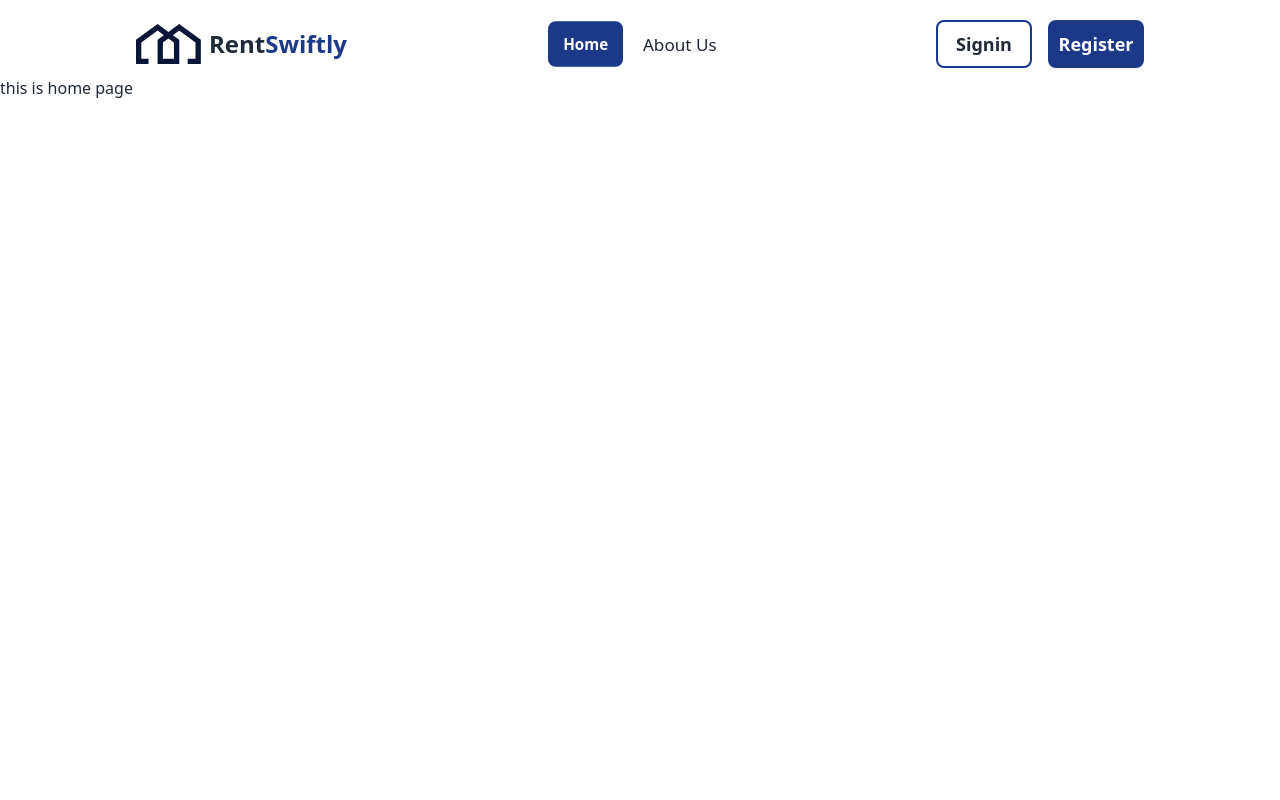
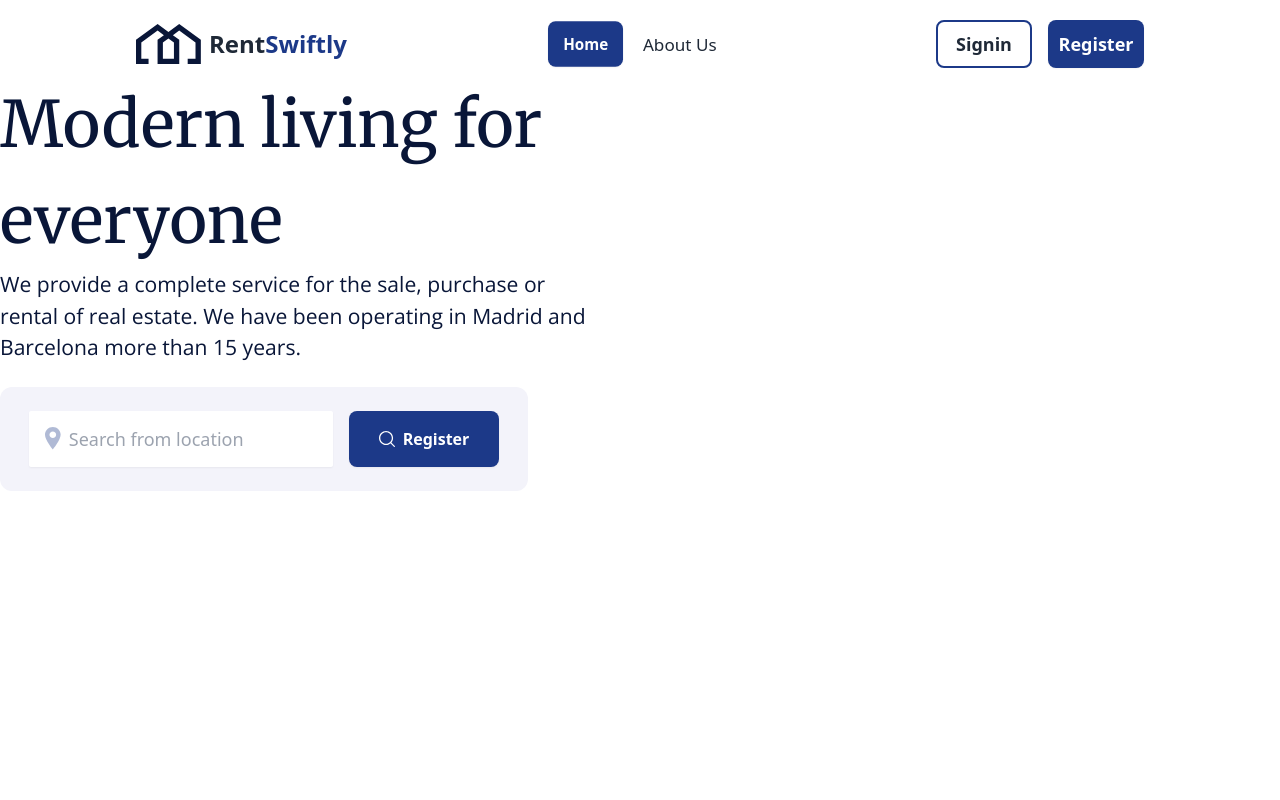
Before and after one commit to alamnahid/RentSwiftly---Renting-Made-Easy, a React (Vite) app: page / in a window 1280 px wide. Shown: the top 800 px of the page. Built offline with nearby package versions, Linux system fonts and the light colour scheme.

Commit message:
add fonts and implement left side contents of the banner in home page

```diff
--- /dev/null
+++ b/src/Pages/Home/Banner/Banner.jsx
@@ -0,0 +1,13 @@
+import BannerContents from "./BannerContents";
+
+const Banner = () => {
+    return (
+        <div>
+            <BannerContents/>
+
+
+        </div>
+    );
+};
+
+export default Banner;
--- /dev/null
+++ b/src/Pages/Home/Banner/BannerContents.jsx
@@ -0,0 +1,26 @@
+import location from "../../../assets/icons/location.svg"
+import searchicon from "../../../assets/icons/search icon.svg"
+
+const BannerContents = () => {
+    return (
+        <div>
+            <h1 className="text-[#091638] lg:text-[4rem] font-medium lg:w-[35rem] merrin">Modern living for everyone</h1>
+
+            <p className="text-[#091638] sans w-[37rem] text-[1.32rem]">We provide a complete service for the sale, purchase or rental of real estate. We have been operating in Madrid and Barcelona more than 15 years.</p>
+
+            <div className="w-[33rem] h-[6.5rem] rounded-xl bg-[#F3F3FA] mt-6 flex justify-center items-center">
+
+               <div className="w-[19rem] h-[3.5rem] relative">
+               <input className="w-[19rem] h-[3.5rem] text-lg pl-10 bg-white shadow-sm rounded-sm" type="text" placeholder="Search from location" />
+               <img className="absolute top-[1rem] left-4" src={location} alt="" />
+               </div>
+
+               <button className="btn border-none bg-[#1C3988] lg:w-[9.4rem] h-[3.5rem] text-base text-white ml-4 btn-neutral"><img src={searchicon} alt="" /> Register</button>
+
+            </div>
+
+        </div>
+    );
+};
+
+export default BannerContents;
--- a/src/Pages/Home/Home.jsx
+++ b/src/Pages/Home/Home.jsx
@@ -1,9 +1,10 @@
+import Banner from "./Banner/Banner";
 
 
 const Home = () => {
     return (
         <div>
-            <h1>this is home page</h1>
+            <Banner/>
 
         </div>
     );
--- a/src/index.css
+++ b/src/index.css
@@ -1,4 +1,12 @@
-
+@import url('https://fonts.googleapis.com/css2?family=Merriweather:wght@300;400;700;900&display=swap');
+@import url('https://fonts.googleapis.com/css2?family=Open+Sans:wght@300;400;500;600;700;800&display=swap');
 @tailwind base;
 @tailwind components;
 @tailwind utilities;
+
+.merrin{
+    font-family: 'Merriweather', serif;
+}
+.sans{
+    font-family: 'Open Sans', sans-serif;
+}
```
Also changed, not shown: src/assets/icons/location.svg (added), src/assets/icons/search icon.svg (added).
